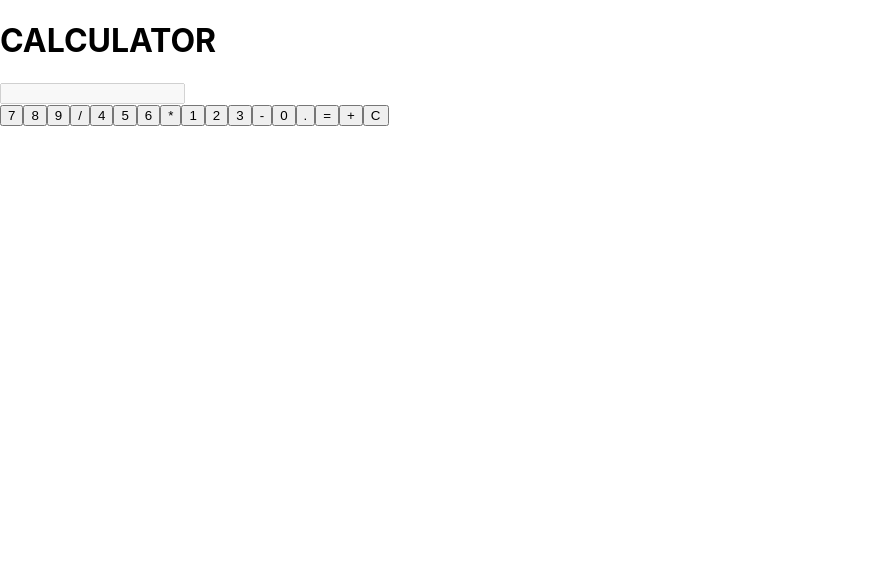
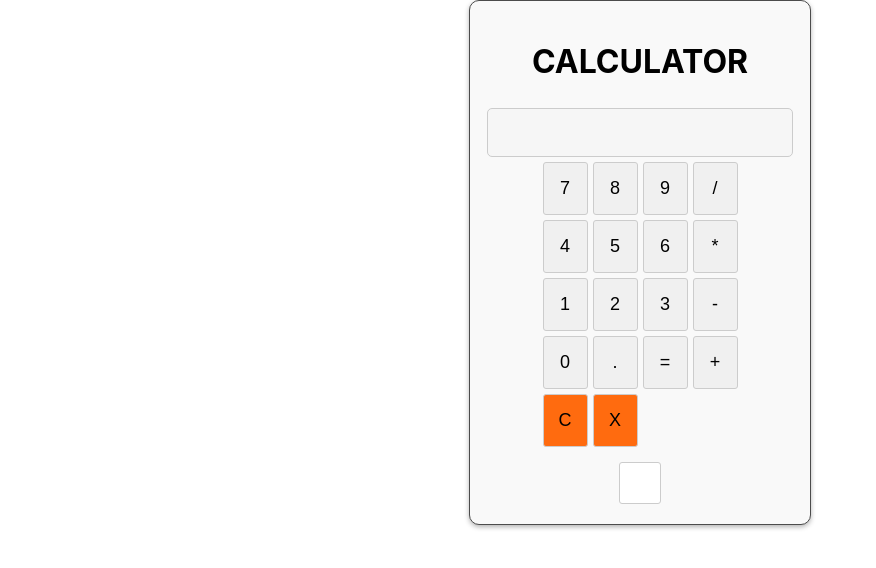
Before and after one commit to saurav-04/calculator, a React (Create React App) app: page / in a window 1280 px wide. Shown: the top 568 px of the page, without its empty margins (0-876 px from the left). Built offline with nearby package versions, Linux system fonts and the light colour scheme.

Commit message:
update App.css and App.js

```diff
--- a/src/App.css
+++ b/src/App.css
@@ -1,31 +1,68 @@
-.App {
-  text-align: center;
+.calculator {
+  border: 1px solid #4c4c4c;
+  border-radius: 10px;
+  max-width: 300px;
+  margin: 0 auto;
+  padding: 20px;
+  background-color: #f9f9f9;
+  display: flex;
+  align-items: center;
+  flex-direction: column;
+  box-shadow: 0 2px 5px rgba(0, 0, 0, 0.3);
+  gap: 5px;
 }
 
-.App-logo {
-  height: 40vmin;
-  pointer-events: none;
+input[type="text"]{
+  text-align: end;
+  width: 100%;
+  height: 25%;
+  border: 1px solid #ccc;
+  border-radius: 5px;
+  font-size: 40px;
+  font-weight: 700;
 }
 
-.App-header {
-  background-color: #282c34;
-  min-height: 100vh;
-  display: flex;
-  flex-direction: column;
-  align-items: center;
-  justify-content: center;
-  font-size: calc(10px + 2vmin);
-  color: white;
+input[type="text"]:hover{
+  border: 1px solid #4c4c4c;
+  color: #4c4c4c;
+  transition: 0.1s ease-in-out;
 }
 
-.App-link {
-  color: #61dafb;
+.buttons {
+  display: grid;
+  grid-template-columns: repeat(4, 1fr);
+  gap: 5px;
 }
 
+button {
+  padding: 15px;
+  font-size: 18px;
+  background-color: #f0f0f0;
+  border: 1px solid #ccc;
+  border-radius: 3px;
+  cursor: pointer;
+  transition: background-color 0.3s, color 0.3s;
+}
 
-.calculator {
-  max-width: 300px;
-  height: 100px;
-  background-color: #d7d7d7;
-  text-align: center;
+.clear{
+  background-color: #ff6b0f;
 }
+
+.clear:hover{
+  background-color: #b94700;
+}
+
+button:hover {
+  background-color: #ccc;
+  color: #fff;
+}
+
+.result {
+  margin-top: 10px;
+  padding: 20px;
+  font-size: 24px;
+  border: 1px solid #ccc;
+  border-radius: 3px;
+  background-color: #fff;
+  text-align: right;
+}
--- a/src/App.js
+++ b/src/App.js
@@ -1,4 +1,5 @@
 import React, { useState } from 'react';
+import './App.css'
 
 const Calculator = () => {
   const [input, setInput] = useState('');
@@ -19,7 +20,9 @@ const Calculator = () => {
     } else if (value === 'C') {
       setInput('');
       setResult('');
-    } else {
+    }else if (value === 'X'){
+
+    }else {
       setInput(input + value);
     }
   };
@@ -49,7 +52,8 @@ const Calculator = () => {
         <button onClick={() => handleClick('=')}>=</button>
         <button onClick={() => handleClick('+')}>+</button>
 
-        <button onClick={() => handleClick('C')}>C</button>
+        <button onClick={() => handleClick('C')} className='clear'>C</button>
+        <button onClick={() => handleClick('X')} className='clear'>X</button>
       </div>
       <div className="result">{result}</div>
     </div>
```
